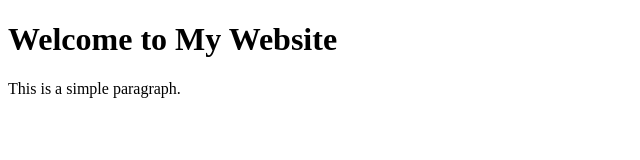
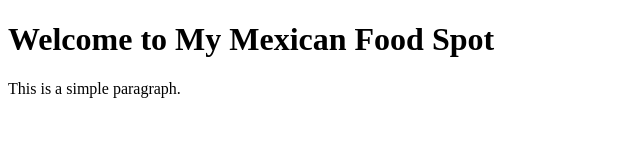
Before and after one commit to FoyLo/mexfood, a plain HTML site: page index.html in a window 1280 px wide. Shown: the whole page, without its empty margins (0-640 px from the left). Drawn offline with Linux system fonts and the light colour scheme.

Commit message:
Update index.html

```diff
--- a/index.html
+++ b/index.html
@@ -6,7 +6,7 @@
     <title>My Website</title>
 </head>
 <body>
-    <h1>Welcome to My Website</h1>
+    <h1>Welcome to My Mexican Food Spot</h1>
     <p>This is a simple paragraph.</p>
 </body>
 </html>
```
